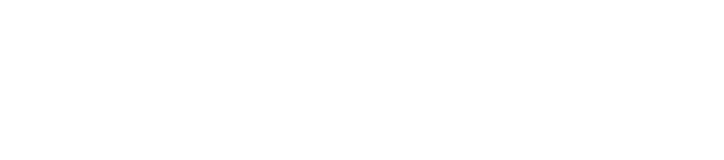
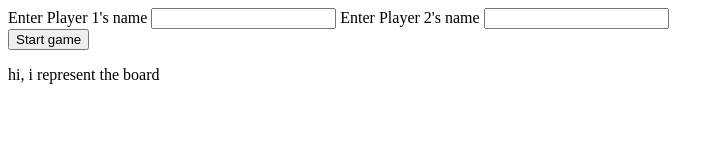
Before and after one commit to ARezzano/tic-tac-toe, a plain HTML site: page index.html in a window 1280 px wide. Shown: the whole page, without its empty margins (0-724 px from the left). Drawn offline with Linux system fonts and the light colour scheme.

Commit message:
Create basic HTML form elements and start game button

```diff
--- a/index.html
+++ b/index.html
@@ -8,7 +8,19 @@
     </head>
 
     <body>
+        <div class="left-content">
+            <form>
+                <label for="player1-name">Enter Player 1's name</label>
+                <input name="player1-name">
+                <label for="player2-name">Enter Player 2's name</label>
+                <input name="player2-name">
+            </form>
+            <button>Start game</button>
+        </div>
 
+        <div class="board-content">
+            <p>hi, i represent the board</p>
+        </div>
     </body>
 
 </html>
```
